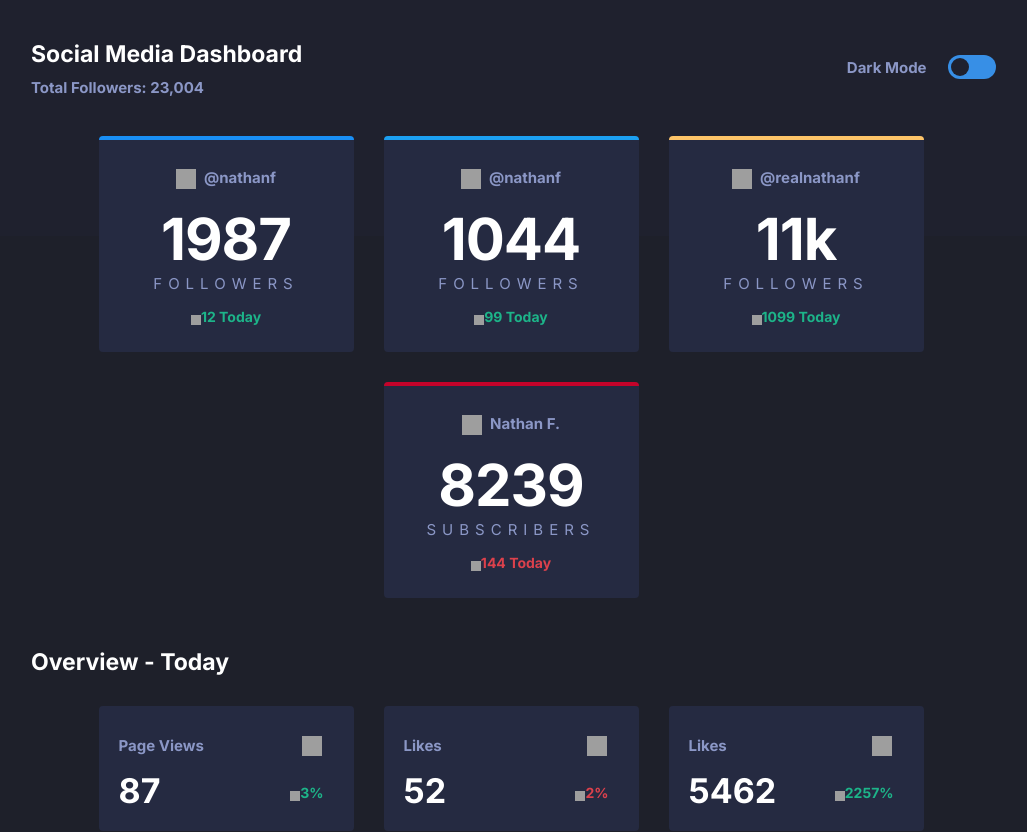
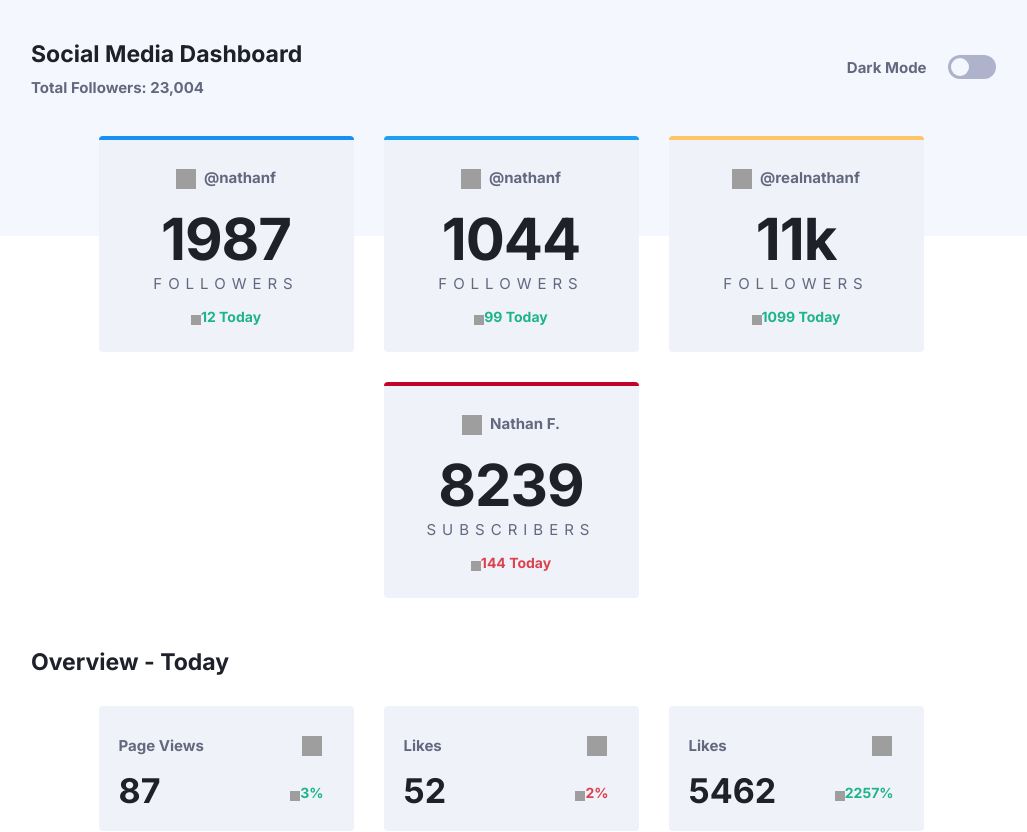
Before and after one commit to carloscasciano/social_media_dashboard, a React (Create React App) app: page / in a window 1280 px wide. Shown: the top 832 px of the page, without its empty margins (114-1141 px from the left). Built offline with nearby package versions, Linux system fonts and the light colour scheme; grey boxes are pictures that could not be loaded.

Commit message:
Changeg dark and loght order for toggle button and app starts with light mode

```diff
--- a/src/App.js
+++ b/src/App.js
@@ -7,7 +7,7 @@ import Dashboard from "./components/dashboard/Dashboard";
 import { dummyDataMainCards, dummyDataSubCards } from "./dummyData/dummyData";
 
 function App() {
-  const [currentTheme, setCurrentTheme] = useState(themes.dark);
+  const [currentTheme, setCurrentTheme] = useState(themes.light);
 
   const handleThemeChange = () => {
     currentTheme === themes.light
--- a/src/components/header/headerStyles.js
+++ b/src/components/header/headerStyles.js
@@ -74,7 +74,7 @@ export const ThemeCommandContainer = styled.div`
 export const ToggleButton = styled.div`
   display: flex;
   justify-content: ${(props) =>
-    props.theme.name === "dark" ? "flex-start" : "flex-end"};
+    props.theme.name === "dark" ? "flex-end" : "flex-start"};
   align-items: center;
   width: 48px;
   height: 24px;
```
